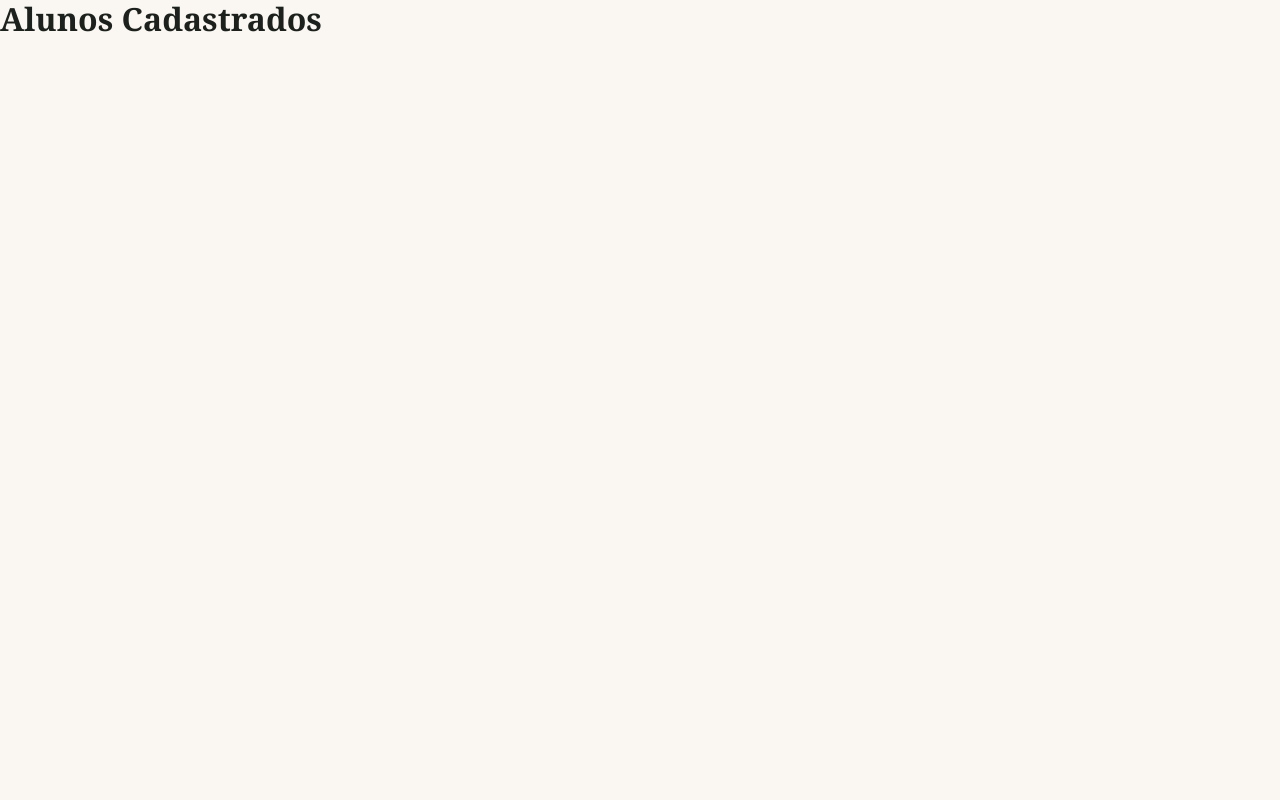
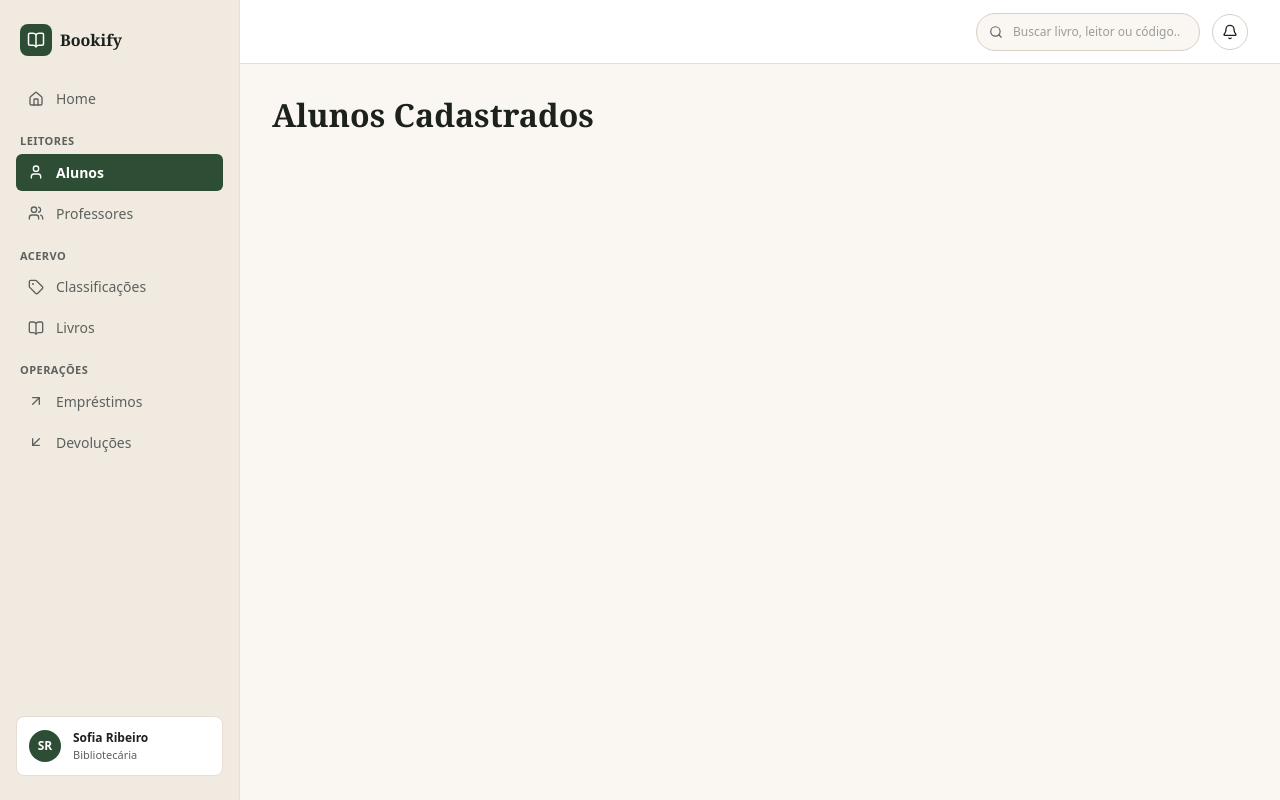
Before and after one commit to deboravians/bookify, a React (Vite) app in the folder frontend/: page /login in a window 1280 px wide. Both pictures are taken after typing "name@example.com", "Sample123" into the empty fields and a click on the button "Entrar no Sistema". Built offline with nearby package versions, Linux system fonts and the light colour scheme.

Commit message:
✨feat(front): adiciona layout com sidebar e topbar

```diff
--- a/frontend/src/app/router.tsx
+++ b/frontend/src/app/router.tsx
@@ -1,4 +1,5 @@
 import { createBrowserRouter, Navigate } from 'react-router'
+import { AppLayout } from '@/components/layout/AppLayout/AppLayout'
 import { LoginPage } from '@/features/auth/pages/LoginPage'
 import { CreateStudentPage } from '@/features/students/pages/CreateStudentPage'
 import { EditStudentPage } from '@/features/students/pages/EditStudentPage'
@@ -7,20 +8,15 @@ import { StudentsListPage } from '@/features/students/pages/StudentsListPage'
 import { NotFoundPage } from '@/pages/NotFoundPage'
 
 export const router = createBrowserRouter([
+  { path: '/', element: <Navigate to="/login" replace /> },
   { path: '/login', element: <LoginPage /> },
   {
-    path: '/',
+    element: <AppLayout />,
     children: [
-      { index: true, element: <Navigate to="/login" replace /> },
-      {
-        path: 'alunos',
-        children: [
-          { index: true, element: <StudentsListPage /> },
-          { path: 'novo', element: <CreateStudentPage /> },
-          { path: ':id', element: <StudentProfilePage /> },
-          { path: ':id/editar', element: <EditStudentPage /> },
-        ],
-      },
+      { path: '/alunos', element: <StudentsListPage /> },
+      { path: '/alunos/novo', element: <CreateStudentPage /> },
+      { path: '/alunos/:id', element: <StudentProfilePage /> },
+      { path: '/alunos/:id/editar', element: <EditStudentPage /> },
     ],
   },
   { path: '*', element: <NotFoundPage /> },
--- /dev/null
+++ b/frontend/src/components/layout/AppLayout/AppLayout.module.css
@@ -0,0 +1,16 @@
+.layout {
+  display: grid;
+  grid-template-columns: 15rem minmax(0, 1fr);
+  min-height: 100dvh;
+}
+
+.main {
+  display: flex;
+  flex-direction: column;
+  min-width: 0;
+}
+
+.content {
+  flex: 1;
+  padding: var(--space-8);
+}
--- /dev/null
+++ b/frontend/src/components/layout/AppLayout/AppLayout.tsx
@@ -0,0 +1,18 @@
+import { Outlet } from 'react-router'
+import { Sidebar } from '../Sidebar/Sidebar'
+import { Topbar } from '../Topbar/Topbar'
+import styles from './AppLayout.module.css'
+
+export function AppLayout() {
+  return (
+    <div className={styles.layout}>
+      <Sidebar />
+      <div className={styles.main}>
+        <Topbar />
+        <main className={styles.content}>
+          <Outlet />
+        </main>
+      </div>
+    </div>
+  )
+}
--- /dev/null
+++ b/frontend/src/components/layout/Sidebar/Sidebar.module.css
@@ -0,0 +1,116 @@
+.sidebar {
+  position: sticky;
+  top: 0;
+  display: flex;
+  flex-direction: column;
+  gap: var(--space-6);
+  height: 100dvh;
+  padding: var(--space-6) var(--space-4);
+  overflow-y: auto;
+  background-color: var(--sand-100);
+  border-right: 1px solid var(--color-border);
+}
+
+.brand {
+  padding: 0 var(--space-1);
+}
+
+.nav {
+  display: flex;
+  flex-direction: column;
+  gap: var(--space-4);
+}
+
+.section {
+  display: flex;
+  flex-direction: column;
+  gap: var(--space-1);
+}
+
+.sectionTitle {
+  padding: 0 var(--space-1);
+  font-size: 0.6875rem;
+  font-weight: 600;
+  letter-spacing: 0.04em;
+  color: var(--color-text-muted);
+  text-transform: uppercase;
+}
+
+.list {
+  display: flex;
+  flex-direction: column;
+  gap: var(--space-1);
+  padding: 0;
+  list-style: none;
+}
+
+.link {
+  display: flex;
+  align-items: center;
+  gap: var(--space-3);
+  padding: var(--space-2) var(--space-3);
+  font-size: var(--text-sm);
+  color: var(--color-text-muted);
+  text-decoration: none;
+  border-radius: var(--radius-sm);
+  transition:
+    background-color var(--transition-fast),
+    color var(--transition-fast);
+}
+
+.link:hover {
+  color: var(--color-text);
+  background-color: var(--sand-200);
+}
+
+.link:focus-visible {
+  outline: none;
+  box-shadow: 0 0 0 3px var(--color-focus-ring);
+}
+
+.link.active {
+  font-weight: 600;
+  color: var(--color-on-primary);
+  background-color: var(--color-primary);
+}
+
+.user {
+  display: flex;
+  align-items: center;
+  gap: var(--space-3);
+  margin-top: auto;
+  padding: var(--space-3);
+  background-color: var(--color-surface);
+  border: 1px solid var(--color-border);
+  border-radius: var(--radius-md);
+}
+
+.avatar {
+  display: grid;
+  flex-shrink: 0;
+  place-items: center;
+  width: 2rem;
+  height: 2rem;
+  font-size: var(--text-xs);
+  font-weight: 600;
+  color: var(--color-on-primary);
+  background-color: var(--color-primary);
+  border-radius: var(--radius-full);
+}
+
+.userInfo {
+  min-width: 0;
+}
+
+.userName {
+  overflow: hidden;
+  font-size: var(--text-xs);
+  font-weight: 600;
+  text-overflow: ellipsis;
+  white-space: nowrap;
+}
+
+.userRole {
+  font-size: 0.6875rem;
+  color: var(--color-text-muted);
+}
--- /dev/null
+++ b/frontend/src/components/layout/Sidebar/Sidebar.tsx
@@ -0,0 +1,95 @@
+import { NavLink } from 'react-router'
+import {
+  ArrowDownLeft,
+  ArrowUpRight,
+  BookOpen,
+  House,
+  Tag,
+  User,
+  Users,
+  type LucideIcon,
+} from 'lucide-react'
+import { Logo } from '@/components/Logo/Logo'
+import styles from './Sidebar.module.css'
+
+type NavItem = { label: string; to: string; icon: LucideIcon }
+type NavSection = { title?: string; items: NavItem[] }
+
+const sections: NavSection[] = [
+  { items: [{ label: 'Home', to: '/inicio', icon: House }] },
+  {
+    title: 'Leitores',
+    items: [
+      { label: 'Alunos', to: '/alunos', icon: User },
+      { label: 'Professores', to: '/professores', icon: Users },
+    ],
+  },
+  {
+    title: 'Acervo',
+    items: [
+      { label: 'Classificações', to: '/classificacoes', icon: Tag },
+      { label: 'Livros', to: '/livros', icon: BookOpen },
+    ],
+  },
+  {
+    title: 'Operações',
+    items: [
+      { label: 'Empréstimos', to: '/emprestimos', icon: ArrowUpRight },
+      { label: 'Devoluções', to: '/devolucoes', icon: ArrowDownLeft },
+    ],
+  },
+]
+
+const currentUser = { name: 'Sofia Ribeiro', role: 'Bibliotecária' }
+
+function getInitials(name: string) {
+  return name
+    .split(' ')
+    .filter(Boolean)
+    .slice(0, 2)
+    .map((part) => part[0].toUpperCase())
+    .join('')
+}
+
+export function Sidebar() {
+  return (
+    <aside className={styles.sidebar}>
+      <div className={styles.brand}>
+        <Logo variant="dark" />
+      </div>
+
+      <nav className={styles.nav} aria-label="Menu principal">
+        {sections.map((section, index) => (
+          <div key={section.title ?? index} className={styles.section}>
+            {section.title && <p className={styles.sectionTitle}>{section.title}</p>}
+            <ul className={styles.list}>
+              {section.items.map(({ label, to, icon: Icon }) => (
+                <li key={to}>
+                  <NavLink
+                    to={to}
+                    className={({ isActive }) =>
+                      [styles.link, isActive && styles.active].filter(Boolean).join(' ')
+                    }
+                  >
+                    <Icon size={16} aria-hidden />
+                    {label}
+                  </NavLink>
+                </li>
+              ))}
+            </ul>
+          </div>
+        ))}
+      </nav>
+
+      <div className={styles.user}>
+        <span className={styles.avatar} aria-hidden>
+          {getInitials(currentUser.name)}
+        </span>
+        <div className={styles.userInfo}>
+          <p className={styles.userName}>{currentUser.name}</p>
+          <p className={styles.userRole}>{currentUser.role}</p>
+        </div>
+      </div>
+    </aside>
+  )
+}
--- /dev/null
+++ b/frontend/src/components/layout/Topbar/Topbar.module.css
@@ -0,0 +1,45 @@
+.topbar {
+  position: sticky;
+  top: 0;
+  z-index: 10;
+  display: flex;
+  align-items: center;
+  justify-content: flex-end;
+  gap: var(--space-3);
+  min-height: 4rem;
+  padding: var(--space-3) var(--space-8);
+  background-color: var(--color-surface);
+  border-bottom: 1px solid var(--color-border);
+}
+
+.search {
+  width: 14rem;
+}
+
+.iconButton {
+  display: grid;
+  place-items: center;
+  width: 2.25rem;
+  height: 2.25rem;
+  color: var(--color-text);
+  background-color: var(--color-surface);
+  border: 1px solid var(--color-border-strong);
+  border-radius: var(--radius-full);
+  cursor: pointer;
+  transition: background-color var(--transition-fast);
+}
+
+.iconButton:hover {
+  background-color: var(--color-background);
+}
+
+.iconButton:focus-visible {
+  outline: none;
+  box-shadow: 0 0 0 3px var(--color-focus-ring);
+}
+
+@media (max-width: 640px) {
+  .search {
+    display: none;
+  }
+}
--- /dev/null
+++ b/frontend/src/components/layout/Topbar/Topbar.tsx
@@ -0,0 +1,19 @@
+import { Bell } from 'lucide-react'
+import { SearchInput } from '@/components/ui/SearchInput/SearchInput'
+import styles from './Topbar.module.css'
+
+export function Topbar() {
+  return (
+    <header className={styles.topbar}>
+      <SearchInput
+        variant="pill"
+        className={styles.search}
+        placeholder="Buscar livro, leitor ou código..."
+        aria-label="Busca global"
+      />
+      <button type="button" className={styles.iconButton} aria-label="Notificações">
+        <Bell size={16} aria-hidden />
+      </button>
+    </header>
+  )
+}
--- /dev/null
+++ b/frontend/src/components/ui/SearchInput/SearchInput.module.css
@@ -0,0 +1,46 @@
+.control {
+  display: flex;
+  align-items: center;
+  gap: var(--space-2);
+  padding: 0 var(--space-3);
+  background-color: var(--color-surface);
+  border: 1px solid var(--color-border-strong);
+  border-radius: var(--radius-sm);
+  transition:
+    border-color var(--transition-fast),
+    box-shadow var(--transition-fast);
+}
+
+.control:focus-within {
+  border-color: var(--color-primary);
+  box-shadow: 0 0 0 3px var(--color-focus-ring);
+}
+
+.pill {
+  background-color: var(--color-background);
+  border-radius: var(--radius-full);
+}
+
+.icon {
+  flex-shrink: 0;
+  color: var(--color-text-muted);
+}
+
+.input {
+  flex: 1;
+  min-width: 0;
+  min-height: 2.25rem;
+  font-size: var(--text-xs);
+  color: var(--color-text);
+  background: transparent;
+  border: none;
+  outline: none;
+}
+
+.input::placeholder {
+  color: var(--color-placeholder);
+}
+
+.input::-webkit-search-cancel-button {
+  appearance: none;
+}
--- /dev/null
+++ b/frontend/src/components/ui/SearchInput/SearchInput.tsx
@@ -0,0 +1,22 @@
+import type { InputHTMLAttributes, Ref } from 'react'
+import { Search } from 'lucide-react'
+import styles from './SearchInput.module.css'
+
+type SearchInputProps = Omit<InputHTMLAttributes<HTMLInputElement>, 'type'> & {
+  variant?: 'default' | 'pill'
+  ref?: Ref<HTMLInputElement>
+}
+
+export function SearchInput({
+  variant = 'default',
+  className,
+  ref,
+  ...inputProps
+}: SearchInputProps) {
+  return (
+    <div className={[styles.control, styles[variant], className].filter(Boolean).join(' ')}>
+      <Search className={styles.icon} size={14} aria-hidden />
+      <input ref={ref} type="search" className={styles.input} {...inputProps} />
+    </div>
+  )
+}
--- a/frontend/src/styles/tokens.css
+++ b/frontend/src/styles/tokens.css
@@ -49,6 +49,7 @@
   --radius-sm: 0.375rem;
   --radius-md: 0.5rem;
   --radius-lg: 1rem;
+  --radius-full: 999px;
   --shadow-card: 0 1px 2px rgb(28 33 29 / 0.04), 0 8px 24px rgb(28 33 29 / 0.06);
 
   --transition-fast: 150ms ease;
```
